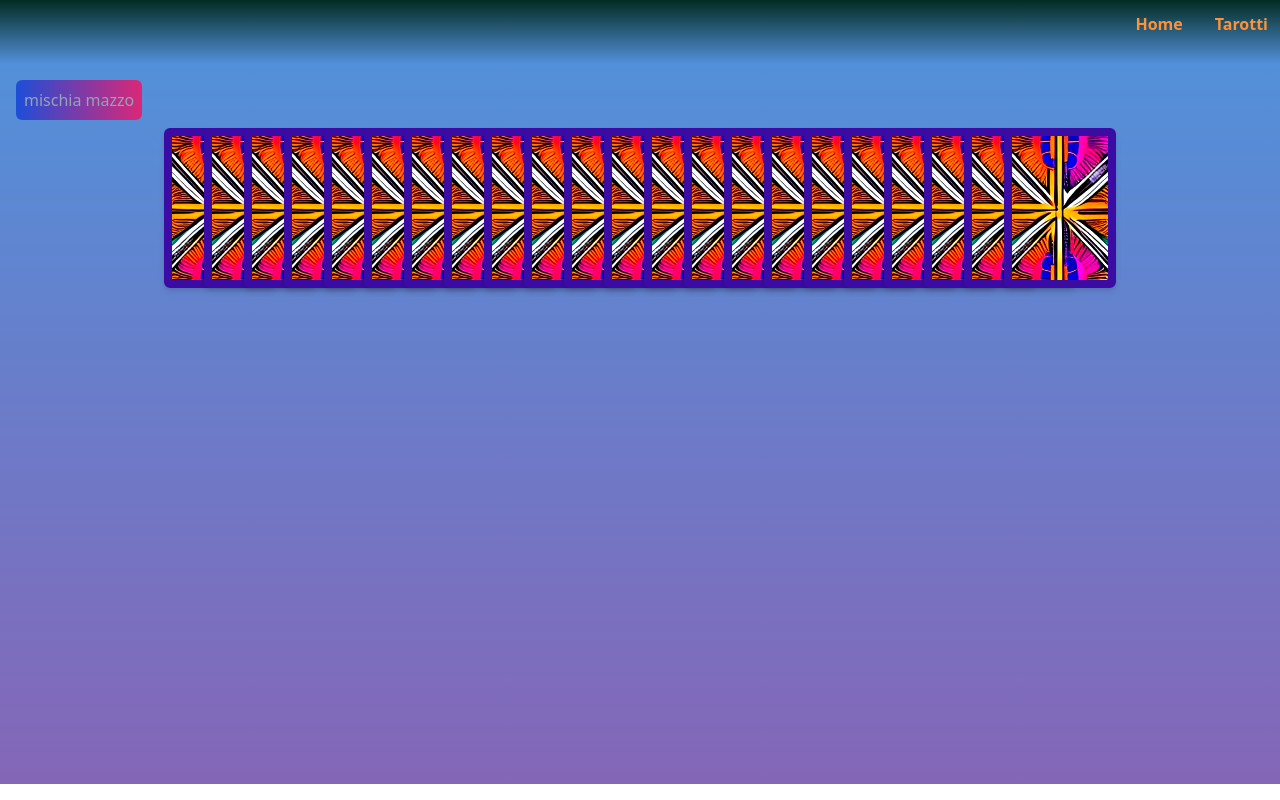
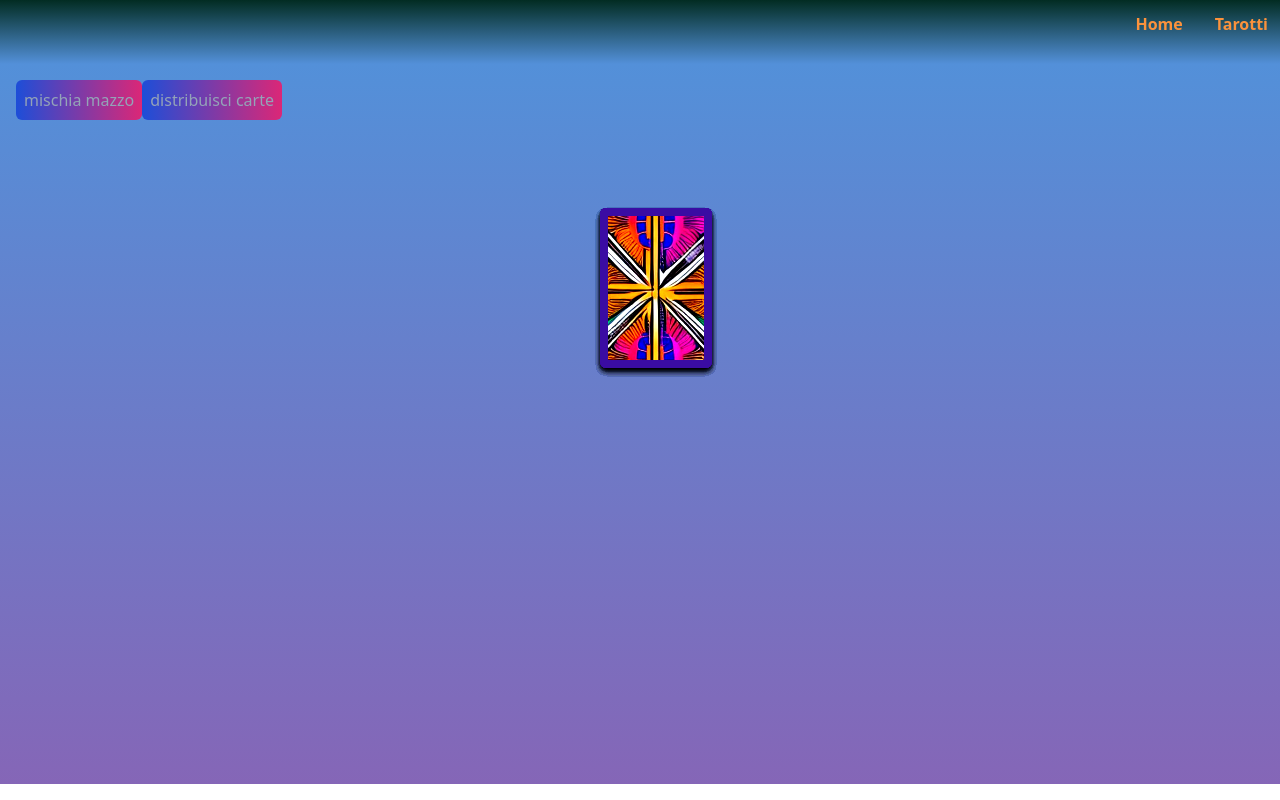
Before and after one commit to davide-cz/project-Tarocchi, a React (Vite) app: page / in a window 1280 px wide. Both pictures are taken after a click on the button "mischia mazzo". Built offline with nearby package versions, Linux system fonts and the light colour scheme.

Commit message:
varius adjustments

```diff
--- a/src/components/SingleTarot.jsx
+++ b/src/components/SingleTarot.jsx
@@ -29,7 +29,7 @@
                         <h1>{number} - {name}</h1>
                         <p>{straight===true ? straightLecture : reverseLecture}</p>
                     </div>
-                    <button className="absolute top-1 right-1"
+                    <button className="act-btn font-bold absolute top-1 right-1"
                         onClick={()=>{
                             closeModal(false)
                         }}
--- a/src/components/TarotPage.jsx
+++ b/src/components/TarotPage.jsx
@@ -80,65 +80,47 @@
       }
 
 
-        const [isHovered, setIsHovered] = useState(false);
+        const [isCentered, setIsCentered] = useState(false);
 
-        const handleMouseEnter = () => {
-          setIsHovered(true);
-        };
-
-        const handleMouseLeave = () => {
-          setIsHovered(false);
-        };
-
-        const handleTouchStart = () => {
-          setIsHovered(true);
-        };
-
-        const handleTouchEnd = () => {
-          setIsHovered(false);
-        };
 
     return (
         <>
             <div className="tarot-page bg-gradient-to-b from-second to-quart tarot-page p-4 h-max overflow-scroll">
                 <button className="act-btn"
                     onClick={()=>{
-                        mischiaMazzo()
+                        mischiaMazzo();
+                        setIsCentered(true)
                 }}>mischia mazzo</button>
+                <button className="act-btn"
+                    onClick={()=>{
+                        setIsCentered(false)
+                }}>distribuisci carte</button>
                 {mazzoMischiato &&
-                    <div className="cards-container ">
+                    <div className={`cards-container
+                    ${isCentered ? 'relative -translate-x-10' : ''}`}>
                         {mazzoMischiato.map(((card,i)=>{
                             return(
 
                                     <div
-                                        className={`tarot flex-shrink-0 relative pile
-                                        ${isHovered ? 'hover:-translate-y-5 transition hover:brightness-75' : ''}
-                                        ${isSelected[i]? 'brightness-50' : ''}`}
+                                        className={`tarot flex-shrink-0 pile duration-500
+                                        ${isCentered ? 'absolute translate-x-1/2 translate-y-1/2 ' : 'relative'}
+                                        ${isSelected[i]? 'brightness-50' : ''}
+                                        `}
                                         key={`card-${i}`}
-                                        onMouseEnter={handleMouseEnter}
-                                        onMouseLeave={handleMouseLeave}
-                                        onTouchStart={handleTouchStart}
-                                        onTouchEnd={handleTouchEnd}
-
                                         >
                                             <Tarot
                                                 imgURL={dorso}
                                             />
                                     <button
-                                        disabled={isSelected[i]}
+                                        disabled={isSelected[i] || isCentered }
                                         className={`choosen-card-button absolute p-40 -ml-14 curs
                                         bg-transparent border-bg-transparent
                                         hover:bg-transparent hover:border-bg-transparent
-                                        ${isHovered ? 'hover:-translate-y-5 transition hover:brightness-75' : ''}
                                         `}
                                         onClick={()=>{
                                             chooseACard(card)
                                             disableCard(i)
                                         }}
-                                        onMouseEnter={handleMouseEnter}
-                                        onMouseLeave={handleMouseLeave}
-                                        onTouchStart={handleTouchStart}
-                                        onTouchEnd={handleTouchEnd}
                                     >
                                     </button>
                                     </div>
@@ -161,7 +143,7 @@
                                         key={`choosen${card.name}${i}`}>
                                     <div className={`tarot selected-card scale-105 transition-all w-28 m-auto
                                                      ${card.straight? '' : 'rotate-180'}`}
-                                                     >
+                                    >
                                         <Tarot
                                             ind={card.number}
                                             cardValue={card.name}
```
